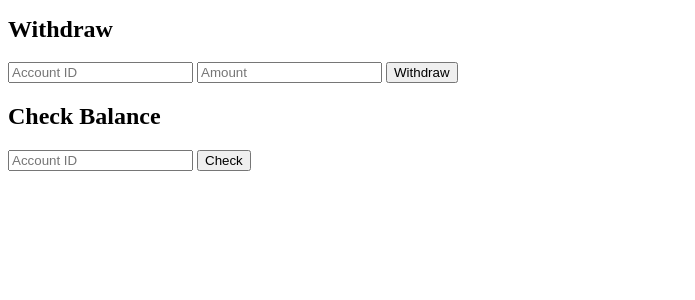
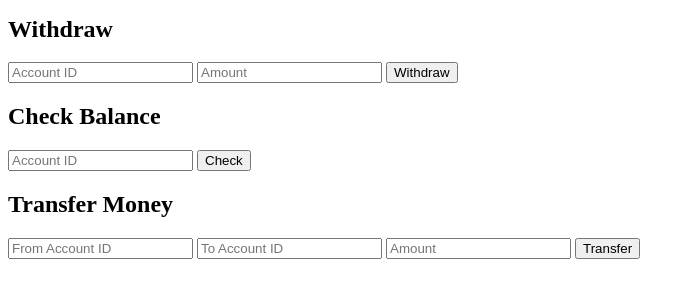
Before and after one commit to suhanachand/elite102-banking-app, a Flask app: page / in a window 1280 px wide. Shown: the part 240-540 px from the top of the page, without its empty margins (0-695 px from the left). Run offline with Flask 3, Linux system fonts and the light colour scheme.

Commit message:
Add transfer money form to index.html

```diff
--- a/templates/index.html
+++ b/templates/index.html
@@ -34,5 +34,15 @@
     <button type="submit">Check</button>
 </form>
 
+<div class="card">
+    <h2>Transfer Money</h2>
+    <form method="POST" action="/transfer">
+        <input name="from_id" placeholder="From Account ID">
+        <input name="to_id" placeholder="To Account ID">
+        <input name="amount" placeholder="Amount">
+        <button type="submit">Transfer</button>
+    </form>
+</div>
+
 </body>
 </html>
```
